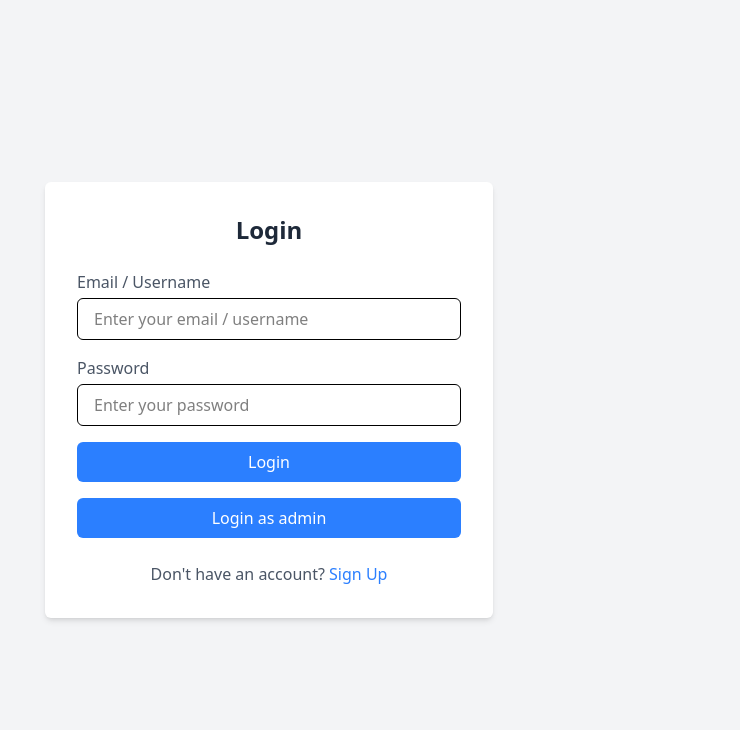
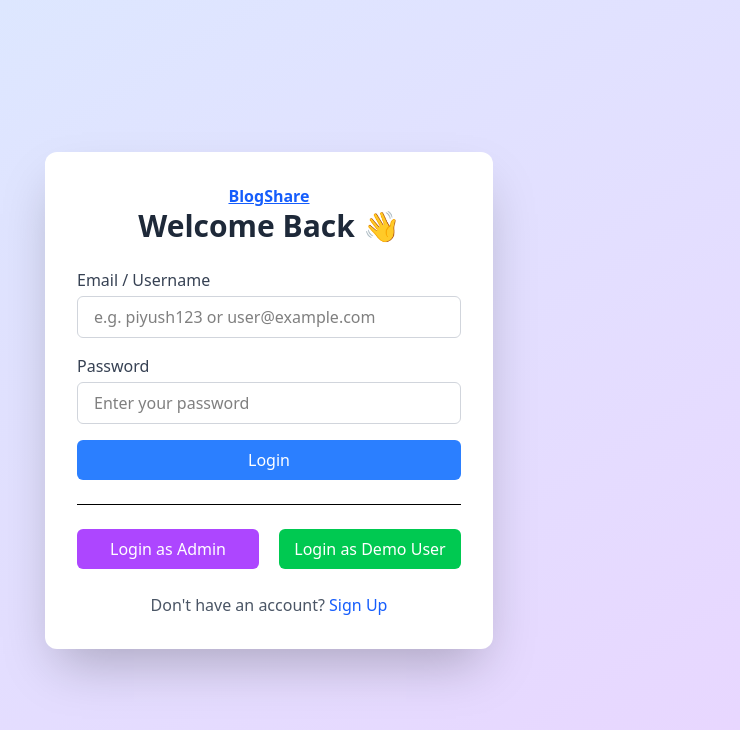
Before and after one commit to piyushAgrawal44/post-management-frontend, a React (Vite) app: page /login in a window 1280 px wide. Shown: the top 730 px of the page, without its empty margins (371-1111 px from the left). Built offline with nearby package versions, Linux system fonts and the light colour scheme.

Commit message:
Task: Improved login sigup UI

```diff
--- a/src/components/layouts/Navbar.jsx
+++ b/src/components/layouts/Navbar.jsx
@@ -35,7 +35,7 @@ const Navbar = () => {
         <div className="flex justify-between h-16">
           {/* Logo & Brand */}
           <div className="flex items-center">
-            <Link to="/dashboard" className="flex-shrink-0 flex items-center">
+            <Link to="/" className="flex-shrink-0 flex items-center">
               <div className="h-8 w-8 rounded-md bg-blue-600 flex items-center justify-center">
                 <svg className="h-5 w-5 text-white" fill="none" stroke="currentColor" viewBox="0 0 24 24" xmlns="http://www.w3.org/2000/svg">
                   <path strokeLinecap="round" strokeLinejoin="round" strokeWidth={2} d="M19 11H5m14 0a2 2 0 012 2v6a2 2 0 01-2 2H5a2 2 0 01-2-2v-6a2 2 0 012-2m14 0V9a2 2 0 00-2-2M5 11V9a2 2 0 012-2m0 0V5a2 2 0 012-2h6a2 2 0 012 2v2M7 7h10" />
--- /dev/null
+++ b/src/components/ui/Button.jsx
@@ -0,0 +1,16 @@
+import Loader from "./Loader";
+
+const Button = ({ onClick, loading, text, color = "bg-blue-500", type = "button" }) => {
+  return (
+    <button
+      disabled={loading}
+      type={type}
+      onClick={onClick}
+      className={`w-full ${color} text-white py-2 rounded-md hover:bg-${color}-600 transition flex justify-center items-center gap-2 disabled:opacity-60`}
+    >
+      {loading ? <Loader color="text-white" /> : text}
+    </button>
+  );
+};
+
+export default Button;
--- /dev/null
+++ b/src/components/ui/Loader.jsx
@@ -0,0 +1,26 @@
+const Loader = ({ color = "text-blue-500", size = "h-5 w-5" }) => {
+    return (
+      <svg
+        className={`animate-spin ${color} ${size}`}
+        xmlns="http://www.w3.org/2000/svg"
+        fill="none"
+        viewBox="0 0 24 24"
+      >
+        <circle
+          className="opacity-25"
+          cx="12"
+          cy="12"
+          r="10"
+          stroke="currentColor"
+          strokeWidth="4"
+        ></circle>
+        <path
+          className="opacity-75"
+          fill="currentColor"
+          d="M4 12a8 8 0 018-8v4a4 4 0 00-4 4H4z"
+        ></path>
+      </svg>
+    );
+  };
+
+  export default Loader;
--- a/src/pages/Auth/Login.jsx
+++ b/src/pages/Auth/Login.jsx
@@ -1,7 +1,7 @@
 import { useEffect, useState } from "react";
 import { Link, useNavigate } from "react-router-dom";
 import { useAuth } from "../../context/Auth";
-import Loader from "../../ui/Loader";
+import Button from "../../components/ui/Button";
 
 const Login = () => {
   const [emailOrUserName, setEmailOrUserName] = useState("");
@@ -19,58 +19,70 @@ const Login = () => {
     await loginAdminApi("admin@gmail.com", "password");
   };
 
+  const loginAsDemoUser = async () => {
+    await loginAdminApi("Piyush1", "Test@123");
+  };
+
   useEffect(() => {
     if (token) {
       navigate("/dashboard");
     }
-  }, [token]);
+  }, [token, navigate]);
+
   return (
-    <div className="flex justify-center items-center min-h-screen bg-gray-100">
-      <div className="w-full max-w-md p-8 space-y-6 bg-white shadow-md rounded-md">
-        <h2 className="text-2xl font-bold text-center text-gray-800">Login</h2>
+    <div className="flex justify-center items-center min-h-screen bg-gradient-to-br from-blue-100 to-purple-200">
+      <div className="w-full max-w-md p-8 space-y-6 bg-white shadow-2xl rounded-xl">
+       <Link to={'/'}><h6 className="text-blue-600 text-center font-bold mb-0 underline">BlogShare</h6></Link>
+        <h2 className="text-3xl font-bold text-center text-gray-800">Welcome Back 👋</h2>
         <form onSubmit={loginHandler} className="space-y-4">
           <div>
-            <label className="block text-gray-600">Email / Username</label>
+            <label className="block text-gray-700">Email / Username</label>
             <input
               value={emailOrUserName}
               onChange={(e) => setEmailOrUserName(e.target.value)}
               type="text"
-              className="w-full px-4 py-2 mt-1 border rounded-md focus:outline-none focus:ring-2 focus:ring-blue-400"
-              placeholder="Enter your email / username"
+              className="w-full px-4 py-2 mt-1 border border-gray-300 rounded-md focus:outline-none focus:ring-2 focus:ring-blue-400"
+              placeholder="e.g. piyush123 or user@example.com"
             />
           </div>
           <div>
-            <label className="block text-gray-600">Password</label>
+            <label className="block text-gray-700">Password</label>
             <input
               value={password}
               onChange={(e) => setPassword(e.target.value)}
               type="password"
-              className="w-full px-4 py-2 mt-1 border rounded-md focus:outline-none focus:ring-2 focus:ring-blue-400"
+              className="w-full px-4 py-2 mt-1 border border-gray-300 rounded-md focus:outline-none focus:ring-2 focus:ring-blue-400"
               placeholder="Enter your password"
             />
           </div>
-          <button
-            disabled={loading}
-            className="w-full bg-blue-500 text-white py-2 rounded-md hover:bg-blue-600 transition flex justify-center"
-          >
-            {loading ? <Loader color={"text-white"} /> : "Login"}
-          </button>
-          <button
-            disabled={loginAdminLoad}
-            type="button"
-            onClick={() => loginAsAdmin()}
-            className="w-full bg-blue-500 text-white py-2 rounded-md hover:bg-blue-600 transition flex justify-center"
-          >
-            {loginAdminLoad ? (
-              <Loader color={"text-white"} />
-            ) : (
-              "Login as admin"
-            )}
-          </button>
+
+          <Button
+            onClick={loginHandler}
+            loading={loading}
+            text="Login"
+            type="submit"
+            color="bg-blue-500"
+          />
         </form>
+        <hr />
+        <div className="flex gap-5 justify-between items-center mt-4">
+          <Button
+            onClick={loginAsAdmin}
+            loading={loginAdminLoad}
+            text="Login as Admin"
+            color="bg-purple-500"
+          />
+          <Button
+            onClick={loginAsDemoUser}
+            loading={loginAdminLoad}
+            text="Login as Demo User"
+            color="bg-green-500"
+          />
+        </div>
+
         <p className="text-center text-gray-600">
           Don't have an account?{" "}
-          <Link to="/signup" className="text-blue-500 hover:underline">
+          <Link to="/signup" className="text-blue-600 hover:underline font-medium">
             Sign Up
           </Link>
         </p>
--- a/src/pages/Auth/Signup.jsx
+++ b/src/pages/Auth/Signup.jsx
@@ -1,11 +1,12 @@
 import { useEffect, useState } from "react";
 import { Link, useNavigate } from "react-router-dom";
 import { useAuth } from "../../context/Auth";
+import Button from "../../components/ui/Button";
 
 const Signup = () => {
   const [emailOrUserName, setEmailOrUserName] = useState("");
   const [password, setPassword] = useState("");
-  const { token, signupApi } = useAuth();
+  const { token, signupApi, loading } = useAuth();
 
   const navigate = useNavigate();
 
@@ -21,42 +22,46 @@ const Signup = () => {
     if (token) {
       navigate("/dashboard");
     }
-  }, [token]);
+  }, [token, navigate]);
 
   return (
-    <div className="flex justify-center items-center min-h-screen bg-gray-100">
-      <div className="w-full max-w-md p-8 space-y-6 bg-white shadow-md rounded-md">
-        <h2 className="text-2xl font-bold text-center text-gray-800">
-          Sign Up
-        </h2>
+    <div className="flex justify-center items-center min-h-screen bg-gradient-to-br from-blue-100 to-purple-200">
+      <div className="w-full max-w-md p-8 space-y-6 bg-white shadow-2xl rounded-xl">
+        <Link to={'/'}><h6 className="text-blue-600 text-center font-bold mb-0 underline">BlogShare</h6></Link>
+        <h2 className="text-3xl font-bold text-center text-gray-800">Create Account ✨</h2>
         <form onSubmit={signupHandler} className="space-y-4">
           <div>
-            <label className="block text-gray-600">Email / Username</label>
+            <label className="block text-gray-700">Email / Username</label>
             <input
               value={emailOrUserName}
               onChange={(e) => setEmailOrUserName(e.target.value)}
               type="text"
-              className="w-full px-4 py-2 mt-1 border rounded-md focus:outline-none focus:ring-2 focus:ring-blue-400"
-              placeholder="Enter your email / username"
+              className="w-full px-4 py-2 mt-1 border border-gray-300 rounded-md focus:outline-none focus:ring-2 focus:ring-blue-400"
+              placeholder="e.g. piyush123 or user@example.com"
             />
           </div>
           <div>
-            <label className="block text-gray-600">Password</label>
+            <label className="block text-gray-700">Password</label>
             <input
               value={password}
               onChange={(e) => setPassword(e.target.value)}
               type="password"
-              className="w-full px-4 py-2 mt-1 border rounded-md focus:outline-none focus:ring-2 focus:ring-blue-400"
+              className="w-full px-4 py-2 mt-1 border border-gray-300 rounded-md focus:outline-none focus:ring-2 focus:ring-blue-400"
               placeholder="Create a password"
             />
           </div>
-          <button className="w-full bg-blue-500 text-white py-2 rounded-md hover:bg-blue-600 transition">
-            Sign Up
-          </button>
+
+          <Button
+            onClick={signupHandler}
+            loading={loading}
+            text="Sign Up"
+            type="submit"
+            color="bg-blue-500"
+          />
         </form>
         <p className="text-center text-gray-600">
           Already have an account?{" "}
-          <Link to="/login" className="text-blue-500 hover:underline">
+          <Link to="/login" className="text-blue-600 hover:underline font-medium">
             Login
           </Link>
         </p>
```
